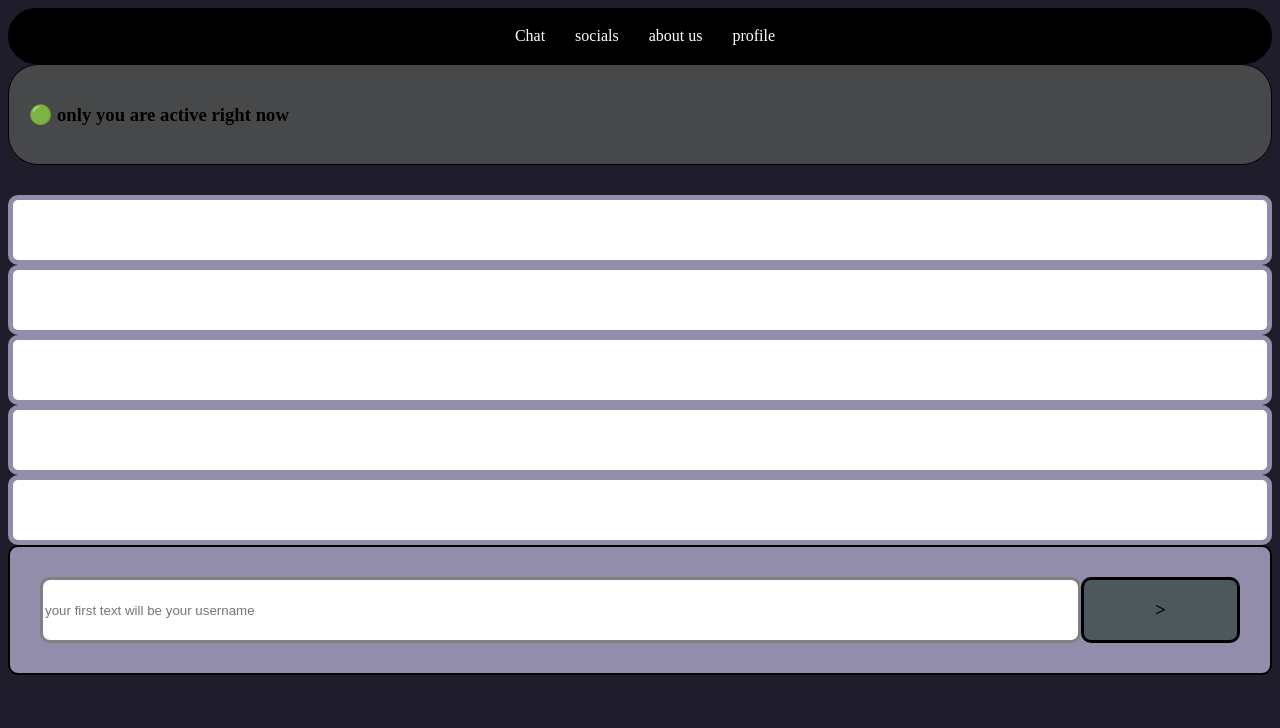
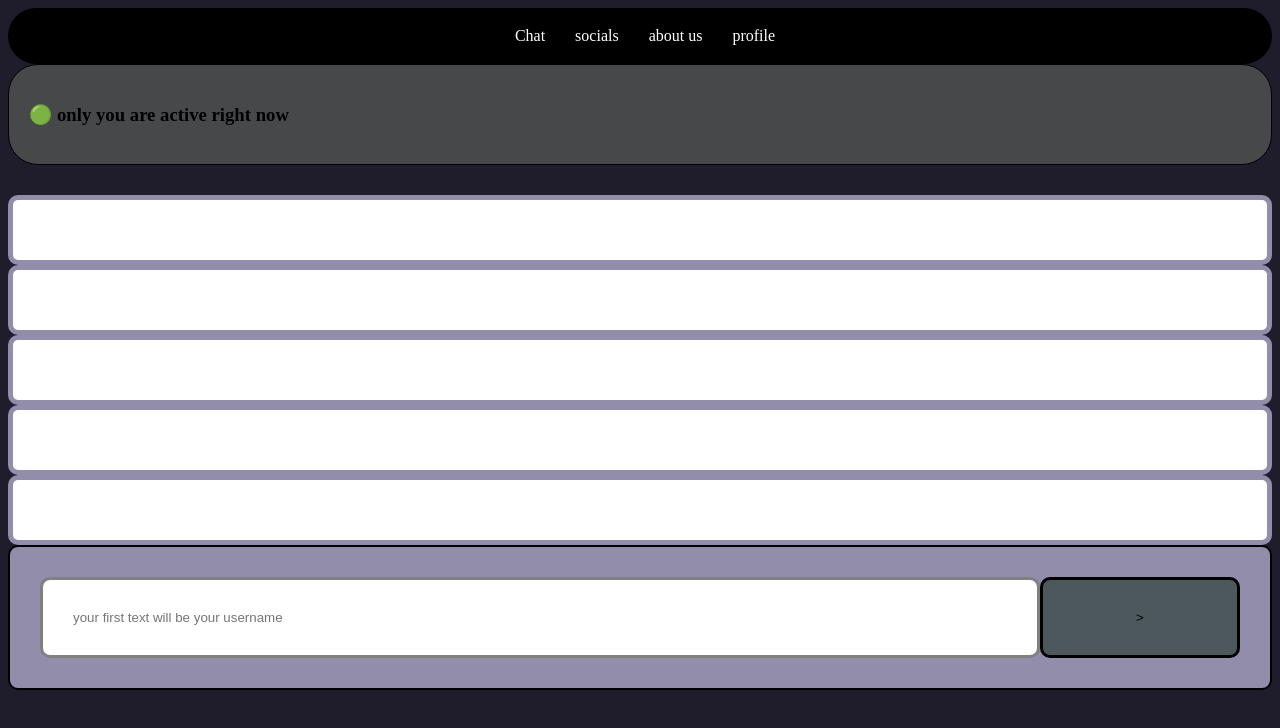
Before and after one commit to Aashir5678/Chat-App-Node, a website: page frontend/index.html in a window 1280 px wide. Drawn offline with nearby package versions, Linux system fonts and the light colour scheme; no server answers.

Commit message:
made it way more accessible

```diff
--- a/frontend/client.js
+++ b/frontend/client.js
@@ -1,13 +1,13 @@
 const socket = io()
 const inputBox = document.getElementById('message-input')
-const form = document.getElementById('send-button')
+const form = document.querySelector('.input-area')
 const textbox0 = document.querySelector(".text_0");
 const textbox1 = document.querySelector(".text_1");
 const textbox2= document.querySelector(".text_2");
 const textbox3 = document.querySelector(".text_3");
 const textbox4 = document.querySelector(".text_4");
 const array = [textbox0, textbox1, textbox2, textbox3, textbox4];
-const userDisplay = document.querySelector(".user_display")
+const userDisplay = document.querySelector(".user_display");
 
 let username = null
 let permissibleUsername = false
@@ -17,7 +17,6 @@ let usersOnline = []
 activeuser()
 
 function activeuser(){
-    // || usersOnline.length === 1
     if (usersOnline.length === 0){
         userDisplay.innerText = "🟢 only you are active right now";
         console.log("only u");
@@ -51,7 +50,8 @@ function textboxfill(message){
         }
     }
 }
-form.addEventListener("click", function(){
+form.addEventListener("submit", (e) => {
+    e.preventDefault();
     if (inputBox.value) {
         if (username == null || !permissibleUsername) {
             socket.emit('username', inputBox.value)
--- a/frontend/index.html
+++ b/frontend/index.html
@@ -38,14 +38,10 @@
     <li class = "text_4"></li>
   </ui>
 </div>
-  <div class="Text-container">
-  <div class="input-area">
+  <form class="input-area Text-container">
     <input placeholder = "your first text will be your username" type = "text" id="message-input">
-    <div id="send-button">
-    <h3> > </h3>
-    </div>
-  </div>
-  </div>
+    <button id="send-button" type = "Submit"> > </button>
+  </form>
   <script src = "./client.js"></script>
 </body>
 </html>
--- a/frontend/styles.css
+++ b/frontend/styles.css
@@ -88,6 +88,7 @@ nav li:active:first-child{
     grid-area: message-input;
     border: 3px gray solid;
     border-radius: 10px;
+    padding: 30px;
 }
 #send-button{
     grid-area: send-button;
@@ -96,6 +97,7 @@ nav li:active:first-child{
     display: flex;
     justify-content: center;
     border-radius: 10px;
+    padding: 30px;
 
 }
 #send-button:hover{
```
